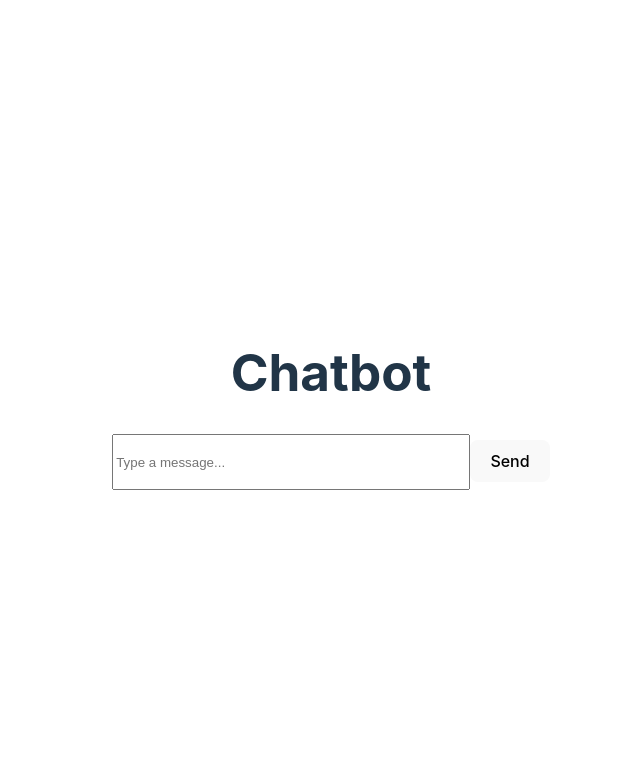
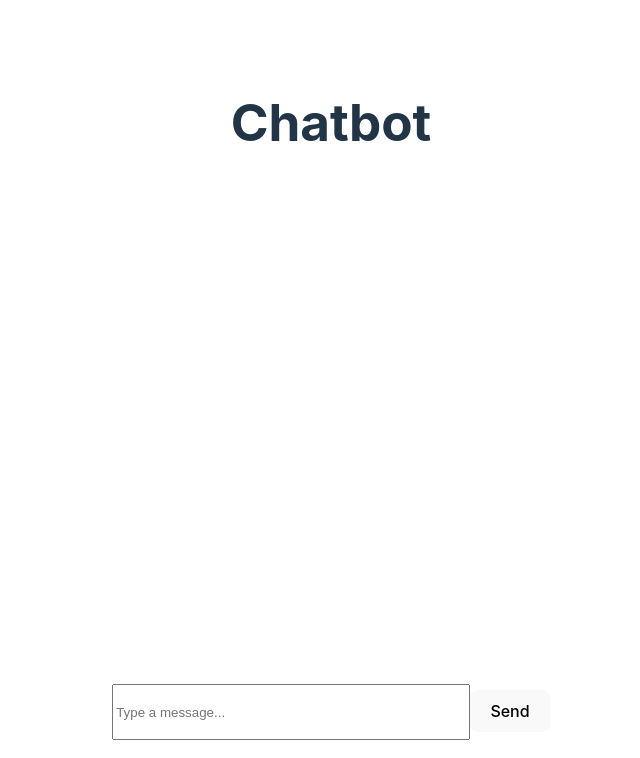
Before and after one commit to leon934/hackrice2425, a React (Vite) app in the folder front/: page / in a window 1280 px wide. Shown: the top 758 px of the page, without its empty margins (309-949 px from the left). Built offline with nearby package versions, Linux system fonts and the light colour scheme.

Commit message:
removed redundant

```diff
--- a/front/src/App.css
+++ b/front/src/App.css
@@ -57,3 +57,14 @@
   background-color: grey;
   width: fit-content;
 }
+
+.chat-container {
+  height: 500px;
+  width: 70vw;
+  overflow-y: scroll;
+  scrollbar-width: 10px;
+}
+
+.chat-container::-webkit-scrollbar {
+  width: 10px;
+}
```
Also changed, not shown: 1 other file (tests, documents, lock files or other folders).
